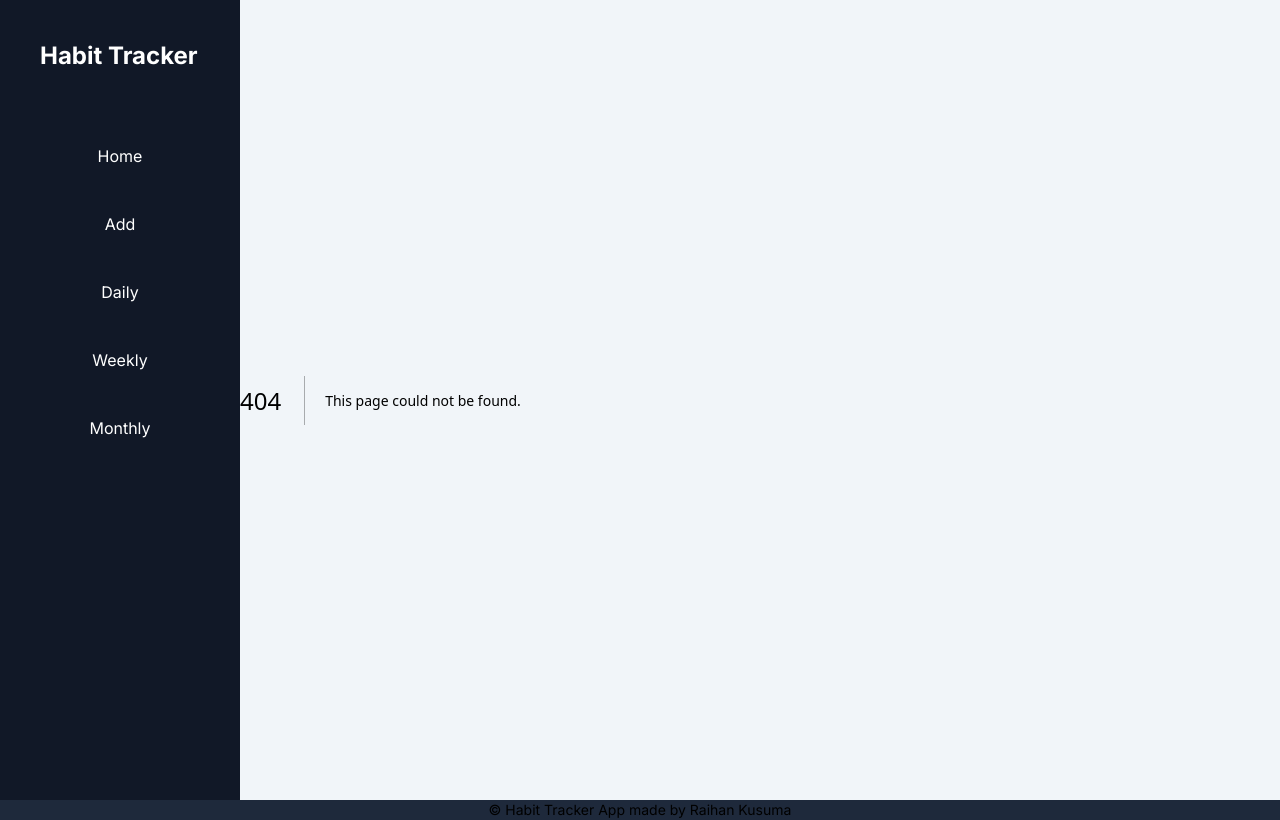
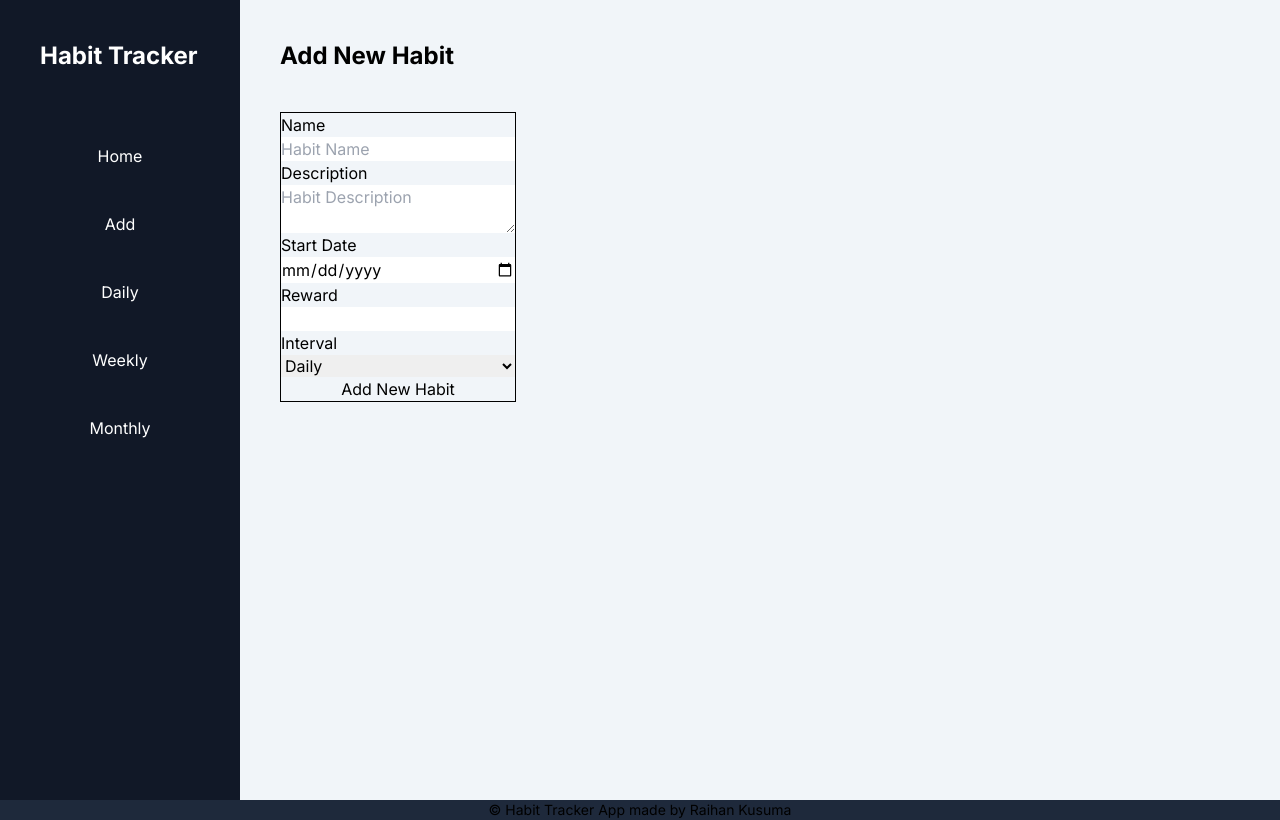
Before and after one commit to raihank43/Habit-Tracker-App, a Next.js app: page /add in a window 1280 px wide. Before the commit this address had no page. Built offline with nearby package versions, Linux system fonts and the light colour scheme.

Commit message:
feat:add habit

```diff
--- /dev/null
+++ b/src/app/add/page.tsx
@@ -0,0 +1,60 @@
+import { redirect } from "next/navigation";
+
+export default async function Add() {
+  const handleSubmit = async (formdata: FormData) => {
+    "use server";
+    const rawFormData = {
+      name: formdata.get("name"),
+      description: formdata.get("description"),
+      startDate: formdata.get("startDate"),
+      reward: formdata.get("reward"),
+      interval: formdata.get("interval"),
+    };
+
+    const res = await fetch("http://localhost:3001/habits", {
+      method: "POST",
+      headers: {
+        "Content-Type": "application/json",
+        // 'Content-Type': 'application/x-www-form-urlencoded',
+      },
+      cache: "no-cache", // *default, no-cache, reload, force-cache, only-if-cached
+      body: JSON.stringify(rawFormData),
+    });
+
+    if (res.ok) {
+      redirect("/");
+    }
+  };
+  return (
+    <div className="text-black flex flex-col ml-10 mt-10 mb-10">
+      <h1 className="font-bold mb-10 text-2xl">Add New Habit</h1>
+
+      <form action={handleSubmit} className="flex flex-col border border-black">
+        <label htmlFor="">Name</label>
+        <input type="text" name="name" id="" placeholder="Habit Name" />
+
+        <label htmlFor="">Description</label>
+        <textarea
+          name="description"
+          id=""
+          placeholder="Habit Description"
+        ></textarea>
+
+        <label htmlFor="">Start Date</label>
+        <input type="date" name="startDate" />
+
+        <label htmlFor="">Reward</label>
+        <input type="text" name="reward" />
+
+        <label htmlFor="">Interval</label>
+        <select name="interval" id="">
+          <option value="daily">Daily</option>
+          <option value="monthly">Monthly</option>
+          <option value="yearly">yearly</option>
+        </select>
+
+        <button type="submit">Add New Habit</button>
+      </form>
+    </div>
+  );
+}
--- a/src/app/page.tsx
+++ b/src/app/page.tsx
@@ -2,7 +2,9 @@ import Cards from "@/components/Cards";
 import { HabitType } from "./types/habitSchemaType";
 
 async function fetchHabitsData() {
-  const res = await fetch("http://localhost:3001/habits");
+  const res = await fetch("http://localhost:3001/habits", {
+    cache: "no-cache"
+  });
 
   return (await res.json()) as HabitType[];
 }
@@ -14,8 +16,8 @@ export default async function Home() {
       <h1 className="font-bold mb-10 text-2xl">Habit List</h1>
 
       <div id="card-container" className=" flex flex-row gap-3 flex-wrap">
-        {habits.map((el) => {
-          return <Cards habit={el} />;
+        {habits.map((el, index) => {
+          return <Cards habit={el} key={index} />;
         })}
       </div>
     </div>
--- a/src/components/Cards.tsx
+++ b/src/components/Cards.tsx
@@ -36,9 +36,9 @@ export default function Cards({ habit }: { habit: HabitType }) {
             stroke="currentColor"
           >
             <path
-              stroke-linecap="round"
-              stroke-linejoin="round"
-              stroke-width="2"
+              strokeLinecap="round"
+              strokeLinejoin="round"
+              strokeWidth="2"
               d="M11.049 2.927c.3-.921 1.603-.921 1.902 0l1.519 4.674a1 1 0 00.95.69h4.915c.969 0 1.371 1.24.588 1.81l-3.976 2.888a1 1 0 00-.363 1.118l1.518 4.674c.3.922-.755 1.688-1.538 1.118l-3.976-2.888a1 1 0 00-1.176 0l-3.976 2.888c-.783.57-1.838-.197-1.538-1.118l1.518-4.674a1 1 0 00-.363-1.118l-3.976-2.888c-.784-.57-.38-1.81.588-1.81h4.914a1 1 0 00.951-.69l1.519-4.674z"
             />
           </svg>
@@ -53,9 +53,9 @@ export default function Cards({ habit }: { habit: HabitType }) {
             viewBox="0 0 24 24"
             fill="none"
             stroke="currentColor"
-            stroke-width="2"
-            stroke-linecap="round"
-            stroke-linejoin="round"
+            strokeWidth="2"
+            strokeLinecap="round"
+            strokeLinejoin="round"
           >
             {" "}
             <polyline points="3 6 5 6 21 6" />{" "}
--- a/src/components/Sidebar.tsx
+++ b/src/components/Sidebar.tsx
@@ -1,9 +1,25 @@
+'use client'
+import Link from "next/link";
+import { usePathname } from "next/navigation";
+
 export default function Sidebar() {
+  const path = usePathname();
   return (
     <div className="bg-gray-900 flex flex-col min-h-screen text-white gap-5 min-w-60">
-      <h1 className="font-bold text-2xl max-w-full w-fit p-10">Habit Tracker</h1>
-      <h2 className=" p-3 w-full text-center">Home</h2>
-      <h2 className=" p-3 w-full text-center">Add</h2>
+      <h1 className="font-bold text-2xl max-w-full w-fit p-10">
+        Habit Tracker
+      </h1>
+      <Link
+        href={"/"}
+        className={
+          path == "/"
+            ? "bg-gray-700 font-bold ease-in-out duration-500 mx-3 rounded-lg p-3 text-center hover:font-bold hover:bg-gray-700 "
+            : " ease-in-out duration-500 p-3 text-center hover:font-bold hover:bg-gray-700 hover:w-full "
+        }
+      >
+        Home
+      </Link>
+      <Link href={"/add"} className=" p-3 w-full text-center">Add</Link>
       <h2 className=" p-3 w-full text-center">Daily</h2>
       <h2 className=" p-3 w-full text-center">Weekly</h2>
       <h2 className=" p-3 w-full text-center">Monthly</h2>
```
